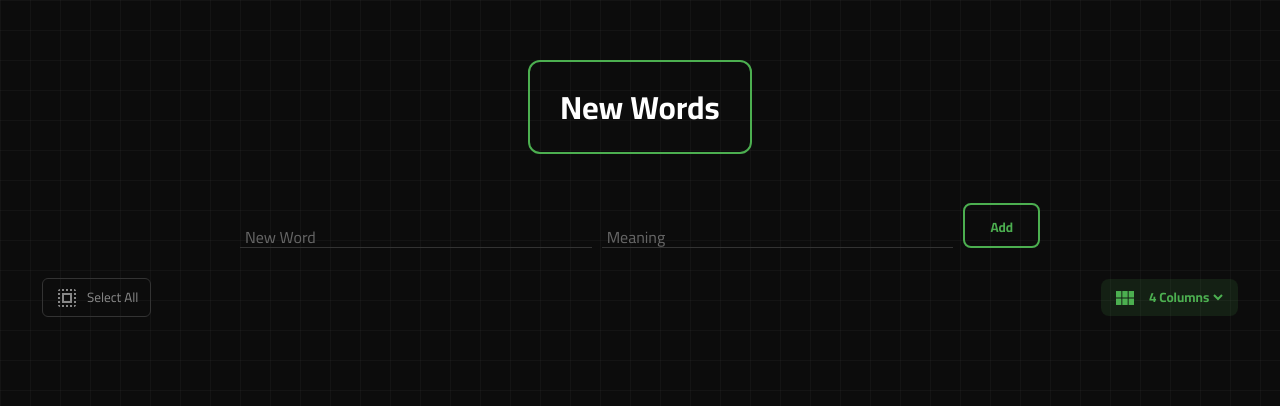
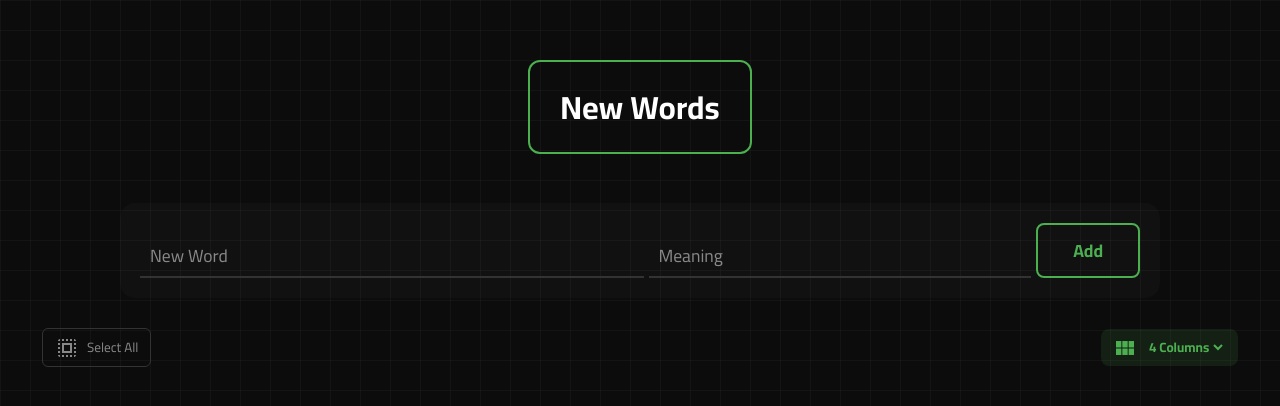
Before and after one commit to BakrYasserV/Vocab-project-update, a plain HTML site: page index.html in a window 1280 px wide. Drawn offline with Linux system fonts and the light colour scheme.

Commit message:
Add files via upload

```diff
--- a/style.css
+++ b/style.css
@@ -184,3 +184,78 @@ select option { background: #181818; color: var(--accent-color); }
 }
 
 .save-btn-active { display: block !important; width: 100%; margin-top: 10px; background: var(--accent-color); border: none; color: white; padding: 8px; border-radius: 5px; cursor: pointer; }
+
+
+
+/* --- Enhanced Input Section --- */
+.input-row {
+    display: flex;
+    gap: 25px;
+    max-width: 1000px; /* Increased width to accommodate larger inputs */
+    margin: 0 auto;
+    align-items: flex-end;
+    padding: 20px;
+    background: rgba(255, 255, 255, 0.02); /* Subtle background lift */
+    border-radius: 15px;
+}
+
+.input-group {
+    position: relative;
+    flex: 2;
+}
+
+.input-group.small-group {
+    flex: 1.5; /* Keeps the meaning slightly smaller than the word if desired */
+}
+
+.input-group input {
+    width: 100%;
+    padding: 15px 10px; /* More vertical padding */
+    background: transparent;
+    border: none;
+    border-bottom: 2px solid #333; /* Thicker line */
+    color: #fff;
+    outline: none;
+    font-size: 1.2rem; /* Larger font size for typing */
+    transition: border-color 0.3s ease;
+}
+
+.input-group label {
+    position: absolute;
+    top: 15px;
+    left: 10px;
+    color: #888;
+    transition: 0.3s;
+    pointer-events: none;
+    font-size: 1.1rem;
+}
+
+/* Floating Label Animation */
+.input-group input:focus ~ label,
+.input-group input:valid ~ label {
+    top: -20px;
+    font-size: 0.9rem;
+    color: var(--accent-color);
+    font-weight: bold;
+}
+
+.input-group input:focus {
+    border-bottom-color: var(--accent-color);
+}
+
+#addBtn {
+    background: transparent;
+    border: 2px solid var(--accent-color);
+    color: var(--accent-color);
+    padding: 0 35px; /* Wider button */
+    border-radius: 8px;
+    cursor: pointer;
+    font-weight: bold;
+    height: 55px; /* Taller button to match larger inputs */
+    font-size: 1.1rem;
+    position: relative;
+    z-index: 1;
+    overflow: hidden;
+    transition: all 0.3s ease;
+    font-family: 'Cairo';
+}
```
